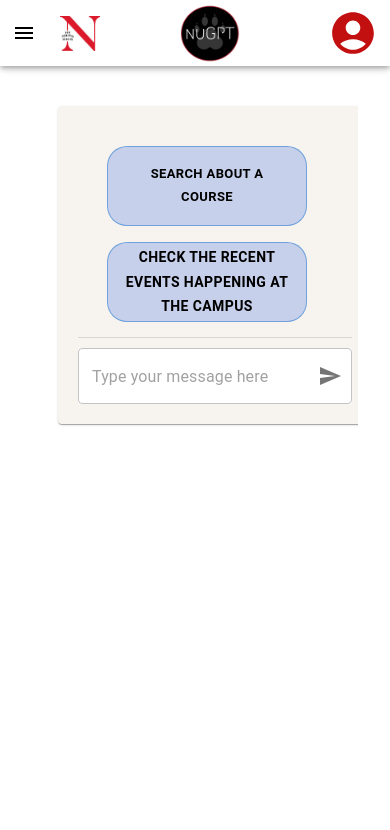
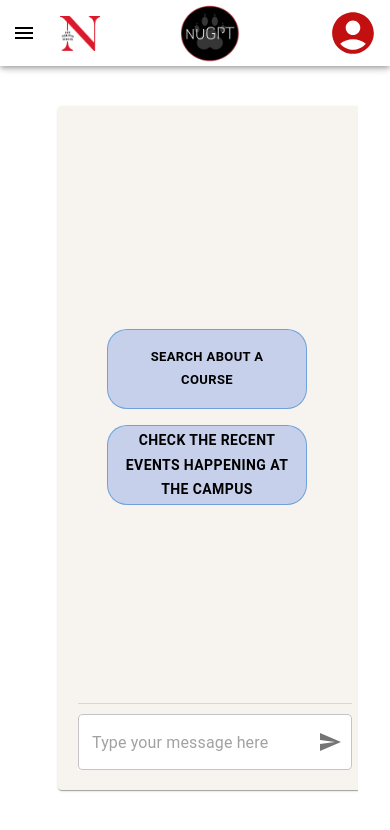
Before and after one commit to gayatridt/nuGPT, a React (Vite) app: page /Chat in a window 390 px wide. Shown: the top 830 px of the page. Built offline with nearby package versions, Linux system fonts and the light colour scheme.

Commit message:
fixing responsive height

```diff
--- a/src/Pages/ChatTexts.jsx
+++ b/src/Pages/ChatTexts.jsx
@@ -102,25 +102,38 @@ function ChatTexts({ isSidebarOpen, darkMode, chatInstance, updateChatInstance,
   return (
     <ThemeProvider theme={darkMode ? darkTheme : lightTheme}>
        <Container maxWidth="xl">
-        <Paper
-           sx={{
+       <Paper
+          sx={(theme) => ({
             padding: '20px',
-            height: isMobile ? 'auto' : 'calc(100vh - 250px)', // Full height for desktop, auto for mobile
             display: 'flex',
             flexDirection: 'column',
             backgroundColor: 'background.default',
             color: 'text.primary',
-            width: isMobile ? '100%' : 'calc(100% - 600px)', // Adjust this value as needed
-            marginLeft: isMobile ? '0' : '400px',
-            marginRight: isMobile ? '0' : '200px',
-            maxWidth: isMobile ? '100%' : '1200px', // Reduced max width for desktop
-            overflow: isMobile ? 'visible' : 'hidden',
-            position: isMobile ? 'static' : 'fixed',
-            top: isMobile ? 'auto' : '150px',
-            left: isMobile ? 'auto' : '0',
-            right: isMobile ? 'auto' : '0',
-            bottom: isMobile ? 'auto' : '0',
-          }}
+            overflow: 'auto',
+            [theme.breakpoints.down('sm')]: { // Mobile phones
+              width: '100%',
+              height: 'calc(100vh - 200px)',
+              margin: 0,
+              position: 'static',
+            },
+            [theme.breakpoints.between('sm', 'md')]: { // Tablets
+              width: '100%',
+              height: 'calc(100vh - 200px)',
+              margin: '0 auto',
+              position: 'static',
+            },
+            [theme.breakpoints.up('md')]: { // Desktops
+              width: 'calc(100% - 600px)',
+              height: 'calc(100vh - 250px)',
+              marginLeft: '400px',
+              marginRight: '200px',
+              maxWidth: '1200px',
+              position: 'fixed',
+              top: '150px',
+              left: 0,
+              right: 0,
+            },
+          })}
         >
         {chatInstance.messages.length === 0 ? (
           <Grid container spacing={2} justifyContent="center" alignItems="center" style={{ height: '100%', marginTop: '20px' }}>
```
